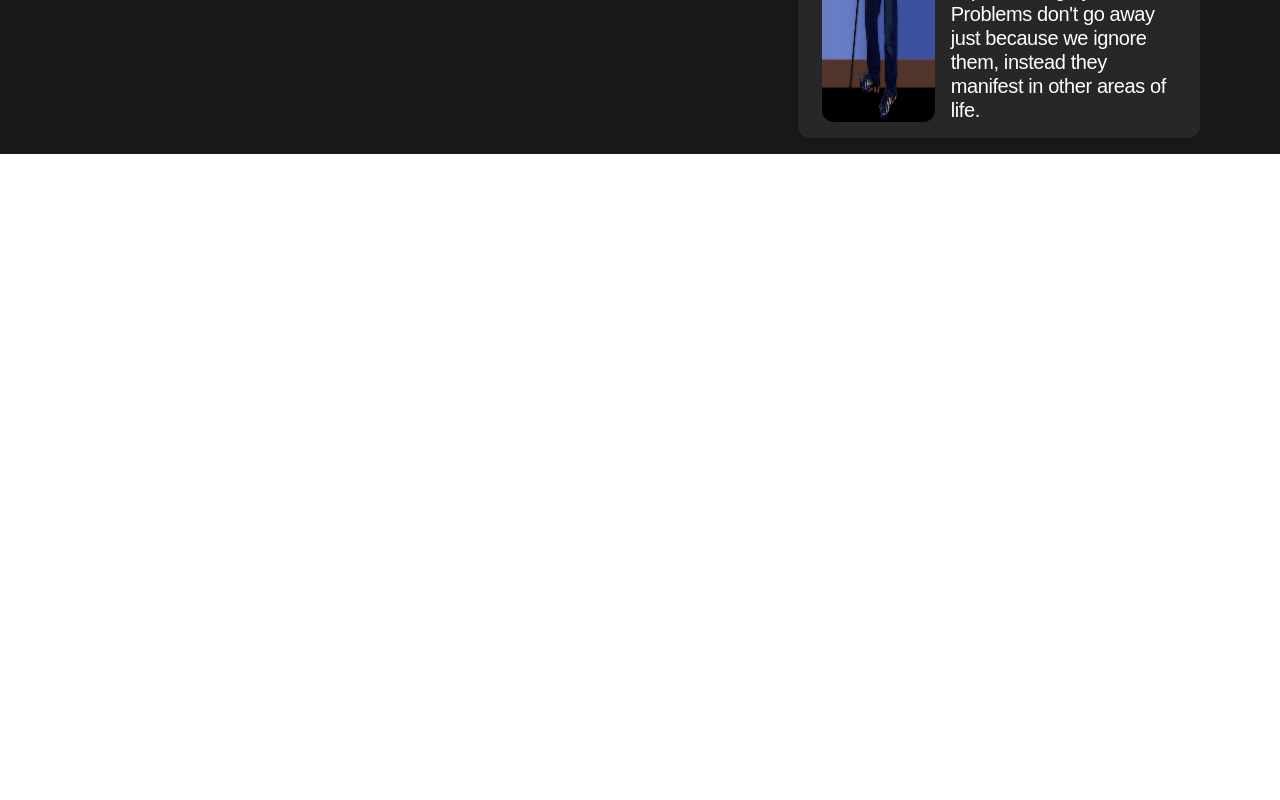
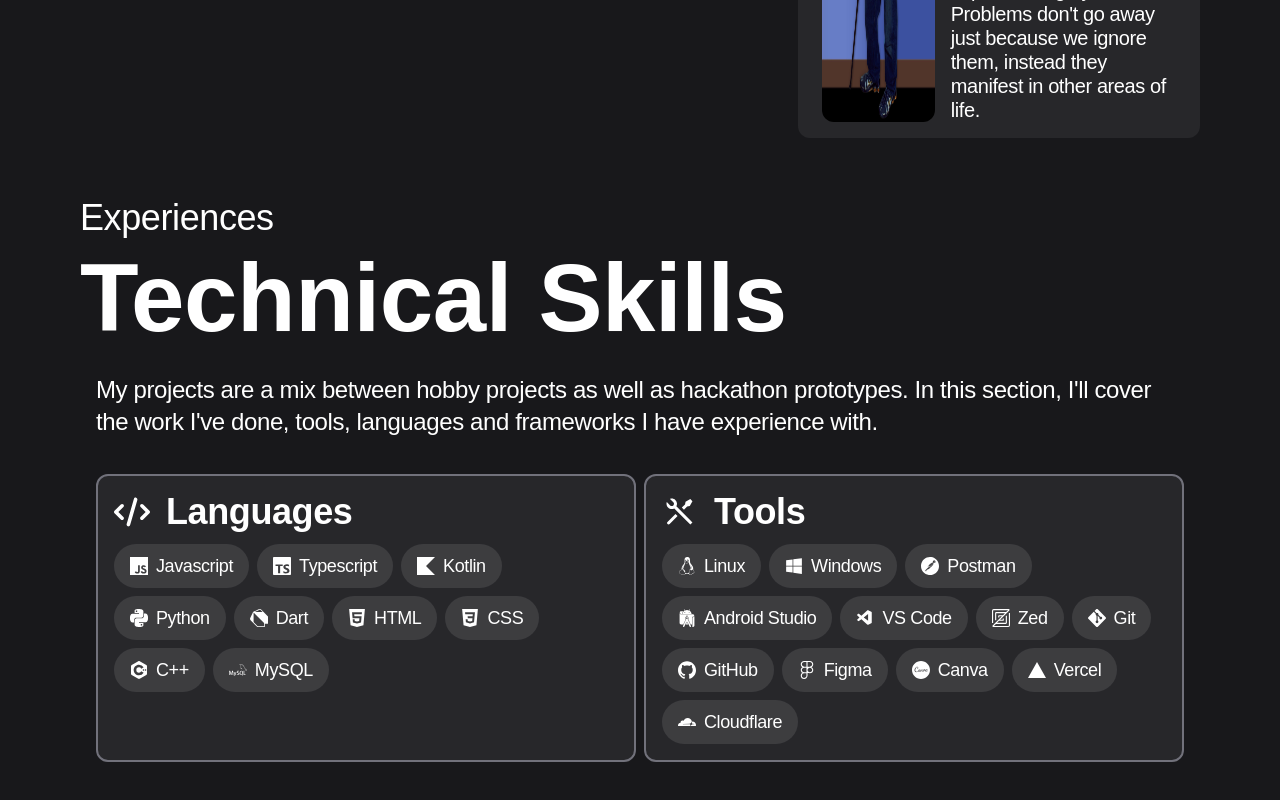
Before and after one commit to wz-Tan/Portfolio_2026, a React (Vite) app: page / in a window 1280 px wide. Shown: the part 3290-4090 px from the top of the page. Before the commit the page ends 3444 px from the top, so only its background shows below. Built offline with nearby package versions, Linux system fonts and the light colour scheme; a web font is replaced by a local one.

Commit message:
Experience

```diff
--- a/src/App.jsx
+++ b/src/App.jsx
@@ -1,5 +1,27 @@
 import "./App.css";
-import { FaArrowRightLong } from "react-icons/fa6";
+import { FaArrowRightLong, FaCode, FaLinux, FaWindows } from "react-icons/fa6";
+import { RiToolsLine } from "react-icons/ri";
+import {
+  SiTypescript,
+  SiJavascript,
+  SiKotlin,
+  SiPython,
+  SiDart,
+  SiHtml5,
+  SiCss3,
+  SiCplusplus,
+  SiMysql,
+  SiPostman,
+  SiAndroidstudio,
+  SiZedindustries,
+  SiGit,
+  SiGithub,
+  SiFigma,
+  SiCanva,
+  SiVercel,
+  SiCloudflare,
+} from "react-icons/si";
+import { VscVscode } from "react-icons/vsc";
 
 function App() {
   // Setting Hero Header
@@ -7,6 +29,33 @@ function App() {
     "Student Developer",
     "Web and Mobile Development",
     "Part-Time Freelancer",
+  ];
+
+  const languages = [
+    [<SiJavascript />, "Javascript"],
+    [<SiTypescript />, "Typescript"],
+    [<SiKotlin />, "Kotlin"],
+    [<SiPython />, "Python"],
+    [<SiDart />, "Dart"],
+    [<SiHtml5 />, "HTML"],
+    [<SiCss3 />, "CSS"],
+    [<SiCplusplus />, "C++"],
+    [<SiMysql />, "MySQL"],
+  ];
+
+  const tools = [
+    [<FaLinux />, "Linux"],
+    [<FaWindows />, "Windows"],
+    [<SiPostman />, "Postman"],
+    [<SiAndroidstudio />, "Android Studio"],
+    [<VscVscode />, "VS Code"],
+    [<SiZedindustries />, "Zed"],
+    [<SiGit />, "Git"],
+    [<SiGithub />, "GitHub"],
+    [<SiFigma />, "Figma"],
+    [<SiCanva />, "Canva"],
+    [<SiVercel />, "Vercel"],
+    [<SiCloudflare />, "Cloudflare"],
   ];
 
   return (
@@ -310,6 +359,60 @@ function App() {
             </div>
           </div>
         </div>
+        {/* Projects */}
+
+        <div className="w-full flex flex-col mt-15 min-h-screen">
+          <p className="text-4xl font-light">Experiences</p>
+          <p className="leading-30 text-8xl font-semibold">Technical Skills</p>
+          <p className="p-4 text-2xl font-light">
+            My projects are a mix between hobby projects as well as hackathon
+            prototypes. In this section, I'll cover the work I've done, tools,
+            languages and frameworks I have experience with.
+          </p>
+          {/* Container */}
+          <div className="flex flex-col flex-wrap mt-5 px-4">
+            <div className="flex flex-row flex-wrap gap-2">
+              <div className="flex flex-col bg-zinc-800 border-2 border-zinc-500 p-4 rounded-xl flex-1 gap-3 ">
+                <div className="flex items-center gap-4">
+                  <FaCode className="text-4xl" />
+                  <h1 className="leading-10 text-4xl font-semibold">
+                    Languages
+                  </h1>
+                </div>
+                {/* Language Containers */}
+                <div className="flex flex-wrap gap-2 items-start">
+                  {languages.map((v, k) => (
+                    <div
+                      key={k}
+                      className="flex items-center gap-2 p-2 px-4 rounded-3xl bg-white/10 border-white h-fit w-fit"
+                    >
+                      <p className="text-lg ">{v[0]}</p>
+                      <p className="text-lg font-light ">{v[1]}</p>
+                    </div>
+                  ))}
+                </div>
+              </div>
+
+              <div className="flex flex-col bg-zinc-800 border-2 border-zinc-500 p-4 rounded-xl flex-1 gap-3 ">
+                <div className="flex items-center gap-4">
+                  <RiToolsLine className="text-4xl" />
+                  <h1 className="leading-10 text-4xl font-semibold">Tools</h1>
+                </div>
+                <div className="flex flex-wrap gap-2">
+                  {tools.map((v, k) => (
+                    <div
+                      key={k}
+                      className="flex items-center gap-2 p-2 px-4 rounded-3xl bg-white/10 border-white h-fit w-fit hover:-translate-y-3 transition duration-150"
+                    >
+                      <p className="text-lg ">{v[0]}</p>
+                      <p className="text-lg font-light ">{v[1]}</p>
+                    </div>
+                  ))}
+                </div>
+              </div>
+            </div>
+          </div>
+        </div>
       </div>
     </main>
   );
```
